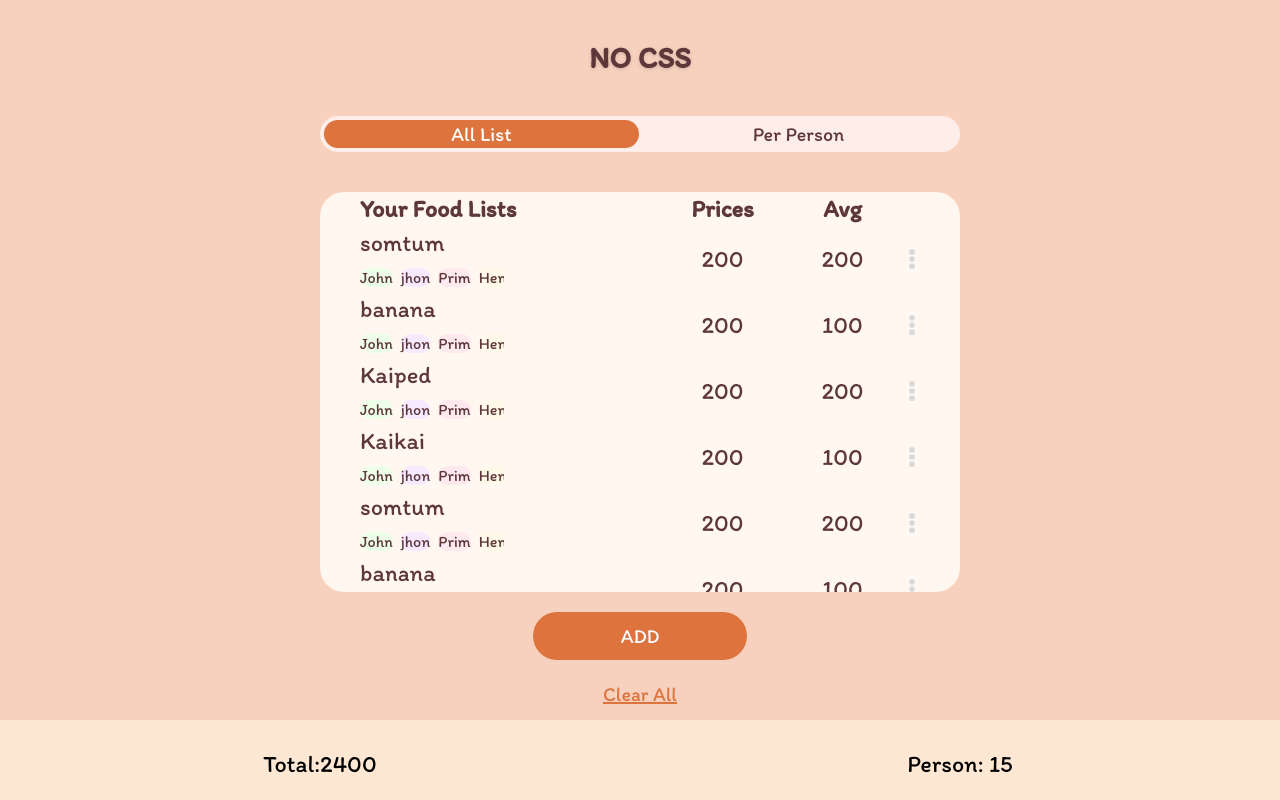
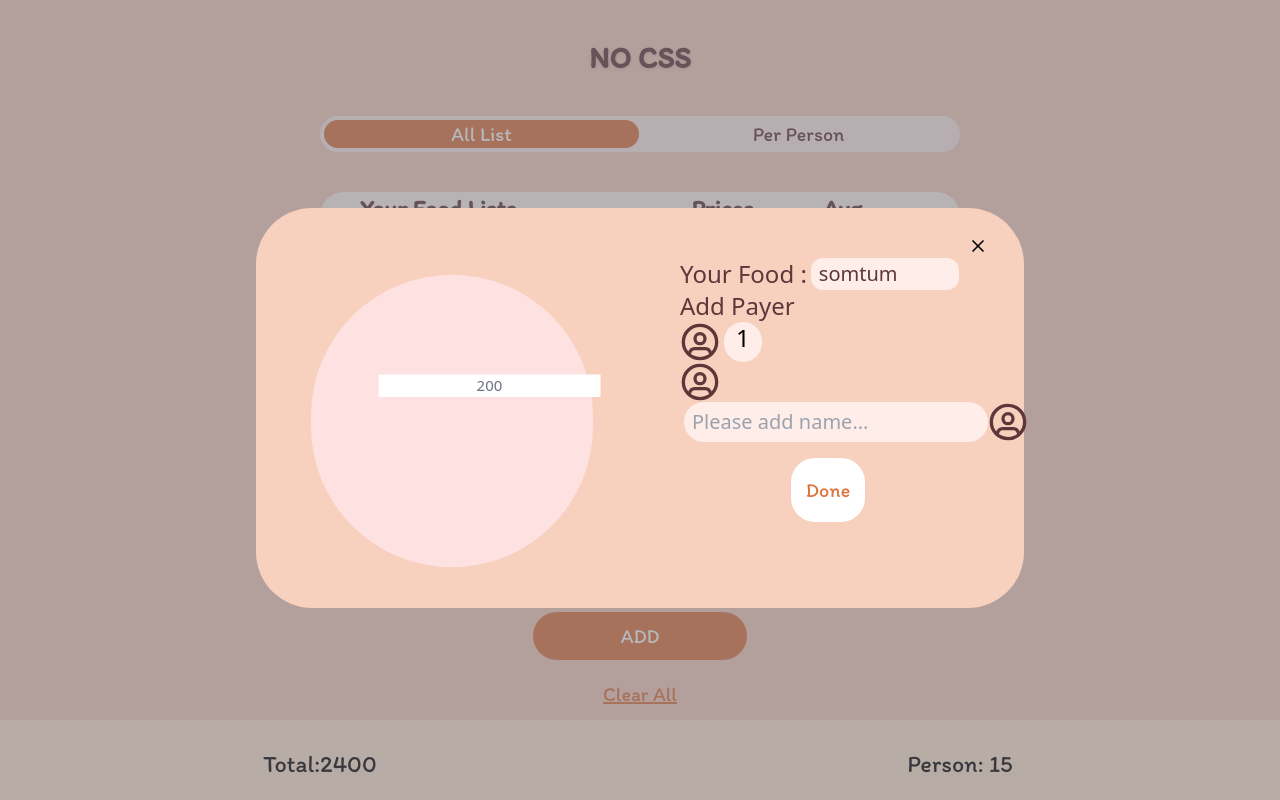
Before and after one commit to panithee/PROJECT1-SEC-1-noCSS, a Vue app in the folder project/: page / in a window 1280 px wide. Both pictures are taken after a click on the picture 912 px from the left and 259 px from the top of the page. Built offline with nearby package versions, Linux system fonts and the light colour scheme.

Commit message:
update add

```diff
--- a/project/src/App.vue
+++ b/project/src/App.vue
@@ -55,28 +55,65 @@ const switchMenu = (e) => {
 const totalFoodLits = ref(
   foodLists.value.reduce((total, food) => total + food.price, 0)
 );
+let price = ref(0);
+let foodName = ref("");
+let personFood = ref([]);
+let modeTarget = ref("");
+let target = ref("");
 const eventFoodList = (e, mode) => {
-  showMenu();
+  target.value = e.target.id;
   if (mode === "add") {
-    foodLists.value.push(e);
-  } else if (mode === "edit") {
-    foodLists.value[e.index] = e.food;
-  } else if (mode === "delete") {
-    foodLists.value.splice(e, 1);
+    modeTarget.value = "add";
+    // foodLists.value.push(e);
+    price.value = 0;
+    foodName.value = "";
+    personFood.value = [];
+  } if (mode === "edit") {
+    modeTarget.value = "edit";
+    price.value  = foodLists.value[e.target.id].price;
+    foodName.value = foodLists.value[e.target.id].name;
+    personFood.value = foodLists.value[e.target.id].person;
+    // foodLists.value[e.index] = e.food;
   } else {
     console.log("Error");
   }
+  showMenu();
+};
+const doneEdit = () => {
+  if(modeTarget.value === "add"){
+    foodLists.value.push({
+      name: foodName.value,
+      price: price.value,
+      person: personFood.value,
+    });
+  } else if(modeTarget.value === "edit"){
+    foodLists.value[target] = {
+      name: foodName.value,
+      price: price.value,
+      person: personFood.value,
+    };
+  }
+  else {
+    console.log("Error");
+  }
+  console.log(foodLists.value[target]);
+  modeTarget.value = "";
+  target.value = "";
+
+  showMenu();
 };
 const showMenuStatus = ref(false);
 const showMenu = () => {
   console.log("showMenu");
   showMenuStatus.value = !showMenuStatus.value;
 };
+
+
 </script>
 
 <template>
   <div class="w-screen h-screen">
-     <div class="w-full h-full bg-bgPage fixed inset-x-0 top-0">
+    <div class="fixed inset-x-0 top-0 w-full h-full bg-bgPage">
       <h1 class="flex justify-center pt-10 text-3xl font-semibold text-brownFont drop-shadow">
         NO CSS
       </h1>
@@ -120,7 +157,7 @@ const showMenu = () => {
                 {{ food.name }}
                 <div
                   class="flex flex-wrap w-24 h-20 overflow-y-scroll lg:overflow-hidden lg:flex-nowrap lg:w-36 lg:h-auto lg:overflow-x-scroll">
-                  <div v-for="(person, index) in persons" key="index">
+                  <div v-for="(person, index) in foodLists[index].person" key="index">
                     <span :class="['color-' + (index % 4)]" class="mr-2 text-base">{{ person.name }}</span>
                   </div>
                 </div>
@@ -130,7 +167,7 @@ const showMenu = () => {
                 {{ food.price / food.person.length }}
               </td>
               <td>
-                <img alt="iconEdit" class="w-5 h-5 mr-3" src="./assets/more-vertical.svg" @click="hello" />
+                <img alt="iconEdit" :id="index " class="w-5 h-5 mr-3" src="./assets/more-vertical.svg" @click="eventFoodList($event,'edit')" />
               </td>
             </tr>
           </tbody>
@@ -138,7 +175,7 @@ const showMenu = () => {
       </div>
 
       <div v-if="sw" class="flex items-center justify-center w-2/12 h-12 m-auto mt-5 rounded-full bg-btn1">
-        <button class="text-xl text-white" @click="eventFoodList($event, null)">ADD</button>
+        <button class="text-xl text-white"  @click="eventFoodList($event, 'add')">ADD</button>
       </div>
 
       <div v-if="sw" class="flex justify-center w-4/12 m-auto mt-5">
@@ -160,30 +197,33 @@ const showMenu = () => {
     </div>
 
     <!-- Model -->
-    <div class="w-full h-full  fixed " v-show="showMenuStatus" >
-    <div  class="absolute inset-0 bg-zinc-500/50  " @click="showMenu()">
-    </div>
-<div class="lg"></div>
+    <div class="fixed w-full h-full " v-show="showMenuStatus">
+      <div class="absolute inset-0 bg-zinc-500/50 " @click="showMenu()">
+      </div>
+      <div class="lg"></div>
       <div
         class="relative  w-11/12  bg-bgPage  m-auto  rounded-[56px] flex  flex-wrap   lg:h-1/2 lg:mt-52 lg:p-2 max-w-3xl">
         <div class="w-full relative top-0 right-0 h-0.5 "><img alt="" class="absolute top-0 right-0 w-5 mt-5 mr-7 "
             @click="showMenu()" src="./assets/x.svg"></div>
         <div class="w-full lg:flex lg:max-w-3xl -">
-          <div class=" my-2 flex w-[300px] m-auto lg:w-1/2">
-
-            <div class=" rounded-full bg-bgList1 square"></div>
+          <div class="flex justify-center m-auto my-2  lg:w-1/2">
+            <div class="justify-center  scale-75 bg-red-100 rounded-full  lg:visible"
+              style="width: 390px; height: 390px;">
+            <input class="absolute flex justify-center text-xl leading-normal text-center text-gray-500"
+              style="left: 90px; top: 133px; "  v-model="price" :placeholder="price">
+            </div>
           </div>
           <div class="lg"></div>
           <div class="w-full p-10 lg:w-1/2">
 
             <div class="flex ">
               <div class="text-2xl first-letter:flex text-brownFont">Your Food :</div>
-              <input :placeholder="name" class="w-2/4 pl-2 ml-1 text-xl bg-bgbtn rounded-xl text-brownFont"
+              <input v-model="foodName" :placeholder="foodName" class="w-2/4 pl-2 ml-1 text-xl bg-bgbtn rounded-xl text-brownFont"
                 type="text" />
             </div>
             <div class="flex text-2xl text-brownFont ">Add Payer</div>
             <div class="flex"><img alt="iconEdit" class="w-10 h-10 mr-1" src="./assets/user-circle (3).svg" /><span
-                class="px-3 text-2xl bg-bgbtn rounded-3xl">{{ personSize }}</span></div>
+                class="px-3 text-2xl bg-bgbtn rounded-3xl">{{ personFood.length ?? 0 }}</span></div>
             <div class="flex ">
               <img alt="iconEdit" class="w-10 h-10 mr-1" src="./assets/user-circle (3).svg" />
             </div>
@@ -194,12 +234,12 @@ const showMenu = () => {
               <img alt="iconEdit" class="w-10 h-10 mr-1" src="./assets/user-circle (3).svg" />
             </div>
             <div class="flex justify-center">
-              <button class="w-1/4 h-16 my-4 text-xl bg-white rounded-3xl text-btn1">Done</button>
+              <button class="w-1/4 h-16 my-4 text-xl bg-white rounded-3xl text-btn1 " @click="doneEdit()">Done</button>
             </div>
 
           </div>
         </div>
-<!--         <div class=""></div>-->
+        <!--         <div class=""></div>-->
       </div>
 
     </div>
```
